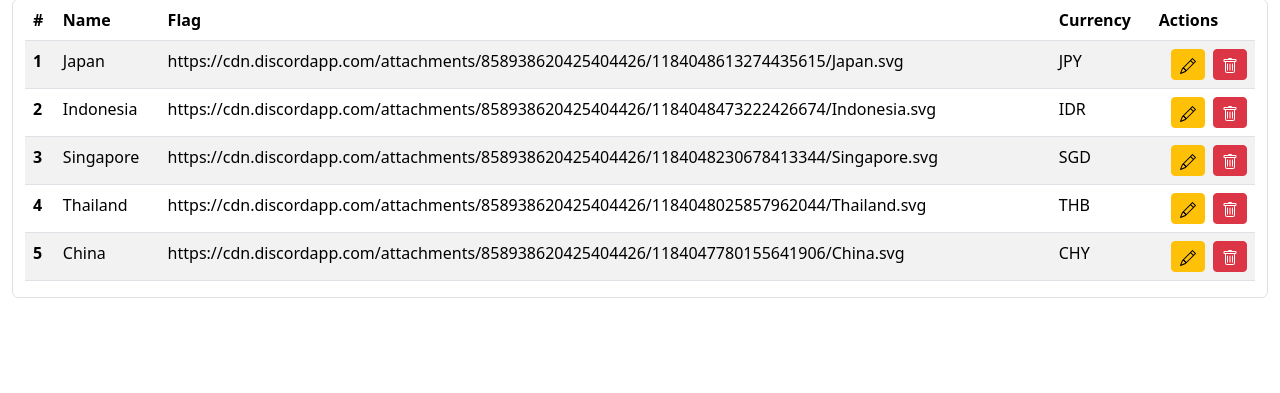
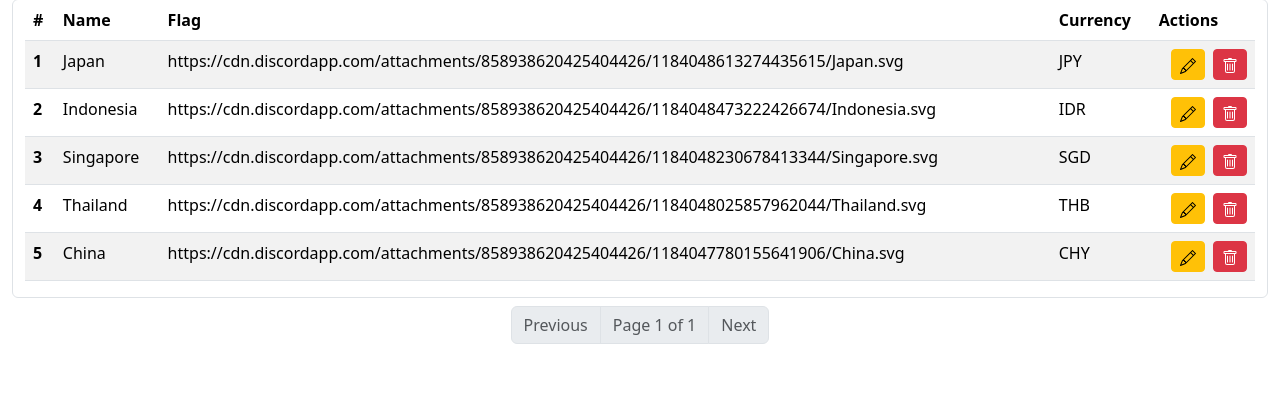
Before and after one commit to animemoeus/supreme-carnival, a Django app: page /countries/ in a window 1280 px wide. Shown: the part 123-516 px from the top of the page. Run offline with Django 4.2, Linux system fonts and the light colour scheme; data comes from the database, SQL or seed files in the repository; parts of the project's set-up code (start-up, migrations or seed data) failed here and were passed over.

Commit message:
Clean the code

```diff
--- a/countries/templates/countries/index.html
+++ b/countries/templates/countries/index.html
@@ -7,6 +7,7 @@
       <button type="button" class="btn btn-primary btn-sm">Add Country</button>
     </a>
   </div>
+
   <hr />
 
   <div class="container-fluid border rounded">
@@ -22,7 +23,7 @@
           </tr>
         </thead>
         <tbody>
-          {% for country in countries %}
+          {% for country in object_list %}
           <tr>
             <th scope="row">{{ forloop.counter }}</th>
             <td>{{ country.name }}</td>
@@ -72,5 +73,39 @@
       </table>
     </div>
   </div>
+
+  <!-- pagination -->
+  <div class="div mt-2 d-flex justify-content-center">
+    <ul class="pagination">
+      {% if page_obj.has_previous %}
+      <li class="page-item">
+        <a class="page-link" href="?page={{ page_obj.previous_page_number }}"
+          >Previous</a
+        >
+      </li>
+      {% else %}
+      <li class="page-item disabled">
+        <a class="page-link" href="#">Previous</a>
+      </li>
+      {% endif %}
+      <li class="page-item">
+        <span class="current page-link disabled">
+          Page {{ page_obj.number }} of {{ page_obj.paginator.num_pages }}
+        </span>
+      </li>
+      {% if page_obj.has_next %}
+      <li class="page-item">
+        <a class="page-link" href="?page={{ page_obj.next_page_number }}"
+          >Next</a
+        >
+      </li>
+      {% else %}
+      <li class="page-item disabled">
+        <a class="page-link" href="#">Next</a>
+      </li>
+      {% endif %}
+    </ul>
+  </div>
+  <!-- end:pagination -->
 </div>
 {% endblock %}
--- a/countries/urls.py
+++ b/countries/urls.py
@@ -1,9 +1,14 @@
 from django.urls import path
 
-from .views import CountryView, CreateCountryView, DeleteCountryView, EditCountryView
+from .views import (
+    CountryListView,
+    CreateCountryView,
+    DeleteCountryView,
+    EditCountryView,
+)
 
 urlpatterns = [
-    path("", CountryView.as_view(), name="index"),
+    path("", CountryListView.as_view(), name="index"),
     path("create/", CreateCountryView.as_view(), name="create"),
     path("<int:pk>/edit/", EditCountryView.as_view(), name="edit"),
     path("<int:pk>/delete/", DeleteCountryView.as_view(), name="delete"),
--- a/countries/views.py
+++ b/countries/views.py
@@ -1,19 +1,16 @@
-from django.shortcuts import render
 from django.urls import reverse_lazy
-from django.views import View
 from django.views.generic.edit import CreateView, DeleteView, UpdateView
+from django.views.generic.list import ListView
 
 from .forms import CreateCountryForm, EditCountryForm
 from .models import Country
 
 
-class CountryView(View):
-    def get(self, request):
-        countries = Country.objects.all().order_by("-id")
-
-        context = {"countries": countries}
-
-        return render(self.request, "countries/index.html", context)
+class CountryListView(ListView):
+    model = Country
+    queryset = Country.objects.all().order_by("-id")
+    paginate_by = 10
+    template_name = "countries/index.html"
 
 
 class CreateCountryView(CreateView):
```
